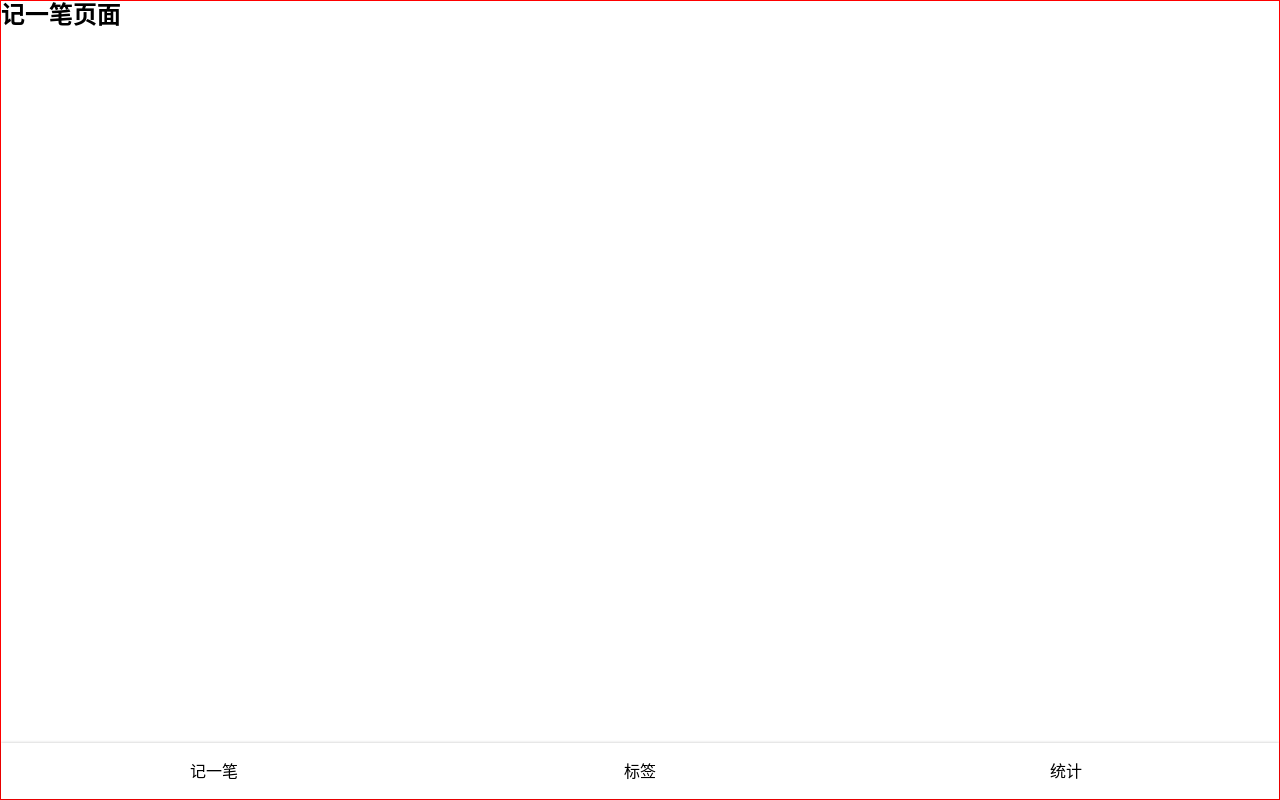
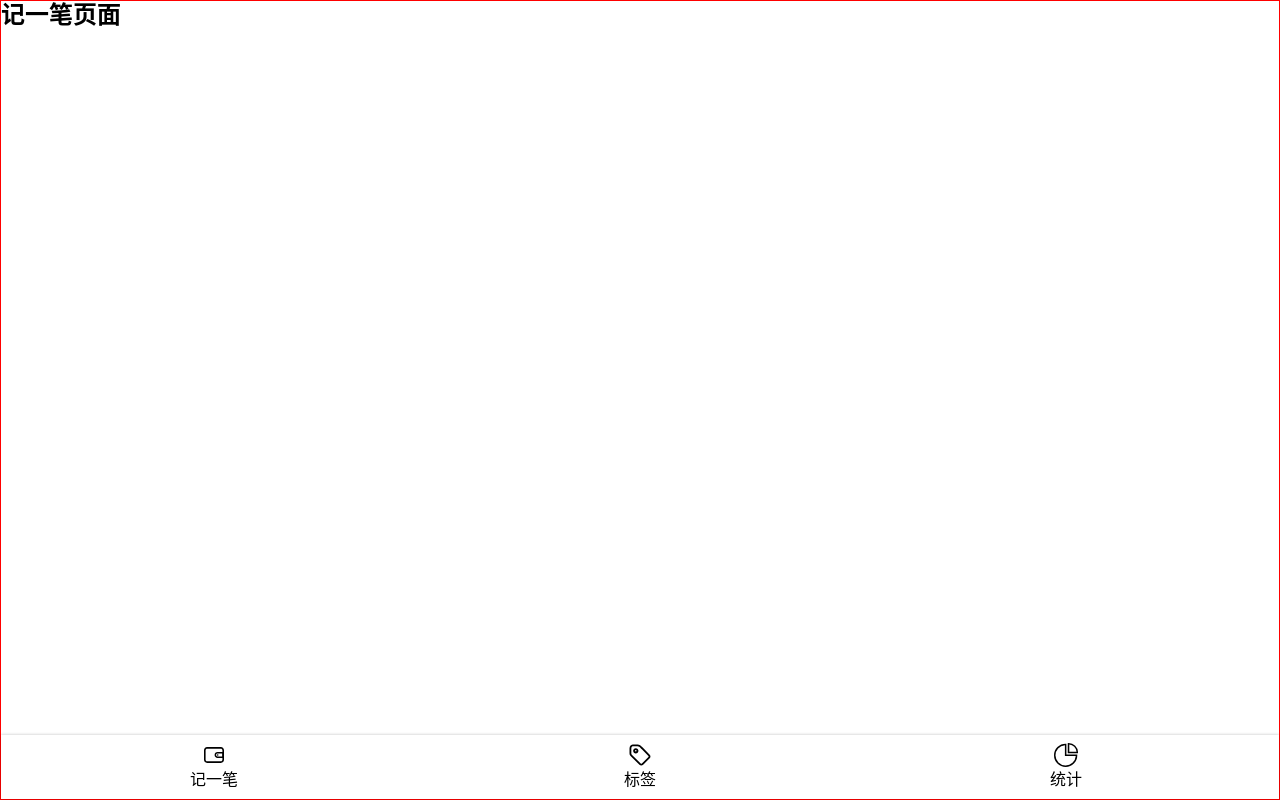
Before and after one commit to Yand-hi/Bookkeeping, a React app: page /#/money in a window 1280 px wide. Built offline with nearby package versions, Linux system fonts and the light colour scheme.

Commit message:
import svg icons

```diff
--- a/config/webpack.config.js
+++ b/config/webpack.config.js
@@ -349,6 +349,13 @@
           // match the requirements. When no loader matches it will fall
           // back to the "file" loader at the end of the loader list.
           oneOf: [
+            {
+              test: /\.svg$/,
+              use: [
+                {loader: 'svg-sprite-loader', options: {}},
+                {loader: 'svgo-loader', options: {}}
+              ]
+            },
             // TODO: Merge this config once `image/avif` is in the mime-db
             // https://github.com/jshttp/mime-db
             {
--- a/package.json
+++ b/package.json
@@ -90,7 +90,9 @@
   },
   "devDependencies": {
     "@types/react-router-dom": "^5.1.3",
-    "@types/styled-components": "^5.1.23"
+    "@types/styled-components": "^5.1.23",
+    "svg-sprite-loader": "^6.0.11",
+    "svgo-loader": "^3.0.0"
   },
   "jest": {
     "roots": [
--- a/src/components/Nav.tsx
+++ b/src/components/Nav.tsx
@@ -1,6 +1,10 @@
 import styled from 'styled-components'
 import {Link} from 'react-router-dom'
 import React from 'react'
+
+require('../icons/money.svg')
+require('../icons/chart.svg')
+require('../icons/tag.svg')
 
 const NavWrapper = styled.nav`
   box-shadow: 0 0 3px rgba(0, 0, 0, 0.25);
@@ -10,9 +14,18 @@
     display: flex;
 
     li {
-      padding: 16px;
+      padding: 8px 0;
       width: 33.33333333%;
       text-align: center;
+      display: flex;
+      flex-direction: column;
+      justify-content: center;
+      align-items: center;
+
+      .icon {
+        width: 24px;
+        height: 24px;
+      }
     }
   }
 `
@@ -21,12 +34,21 @@
     <NavWrapper>
       <ul>
         <li>
+          <svg className="icon">
+            <use xlinkHref="#money"/>
+          </svg>
           <Link to="/">记一笔</Link>
         </li>
         <li>
+          <svg className="icon">
+            <use xlinkHref="#tag"/>
+          </svg>
           <Link to="/tags">标签</Link>
         </li>
         <li>
+          <svg className="icon">
+            <use xlinkHref="#chart"/>
+          </svg>
           <Link to="/statistics">统计</Link>
         </li>
       </ul>
```
Also changed, not shown: 1 other file (tests, documents, lock files or other folders).
